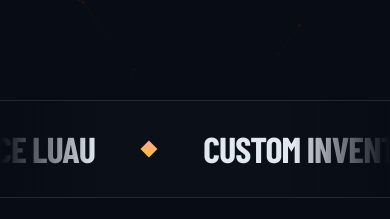
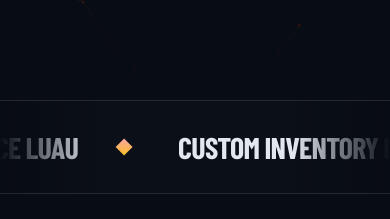
Before and after one commit to gohitbattosai-a11y/gohit-portfolio, a React (Vite) app: page / in a window 390 px wide. Shown: the part 1140-1359 px from the top of the page. Built offline with nearby package versions, Linux system fonts and the light colour scheme; a web font is replaced by a local one.

Commit message:
Update Marquee.jsx

```diff
--- a/src/components/Marquee.jsx
+++ b/src/components/Marquee.jsx
@@ -13,9 +13,9 @@ const items = [
 const Row = ({ hidden }) => (
   <div className="flex shrink-0 items-center" aria-hidden={hidden}>
     {items.map((t) => (
-      <span key={t} className="flex items-center font-display uppercase font-extrabold text-4xl md:text-6xl tracking-tight px-6 md:px-10 whitespace-nowrap">
+      <span key={t} className="flex items-center font-display uppercase font-extrabold text-3xl md:text-6xl tracking-tight px-6 md:px-10 whitespace-nowrap">
         <span className="text-slate-200">{t}</span>
-        <span className={`ml-12 md:ml-20 h-3 w-3 rotate-45 bg-gradient-to-br ${theme.textGradient}`} />
+        <span className={`ml-10 md:ml-20 h-3 w-3 rotate-45 bg-gradient-to-br ${theme.textGradient}`} />
       </span>
     ))}
   </div>
```
